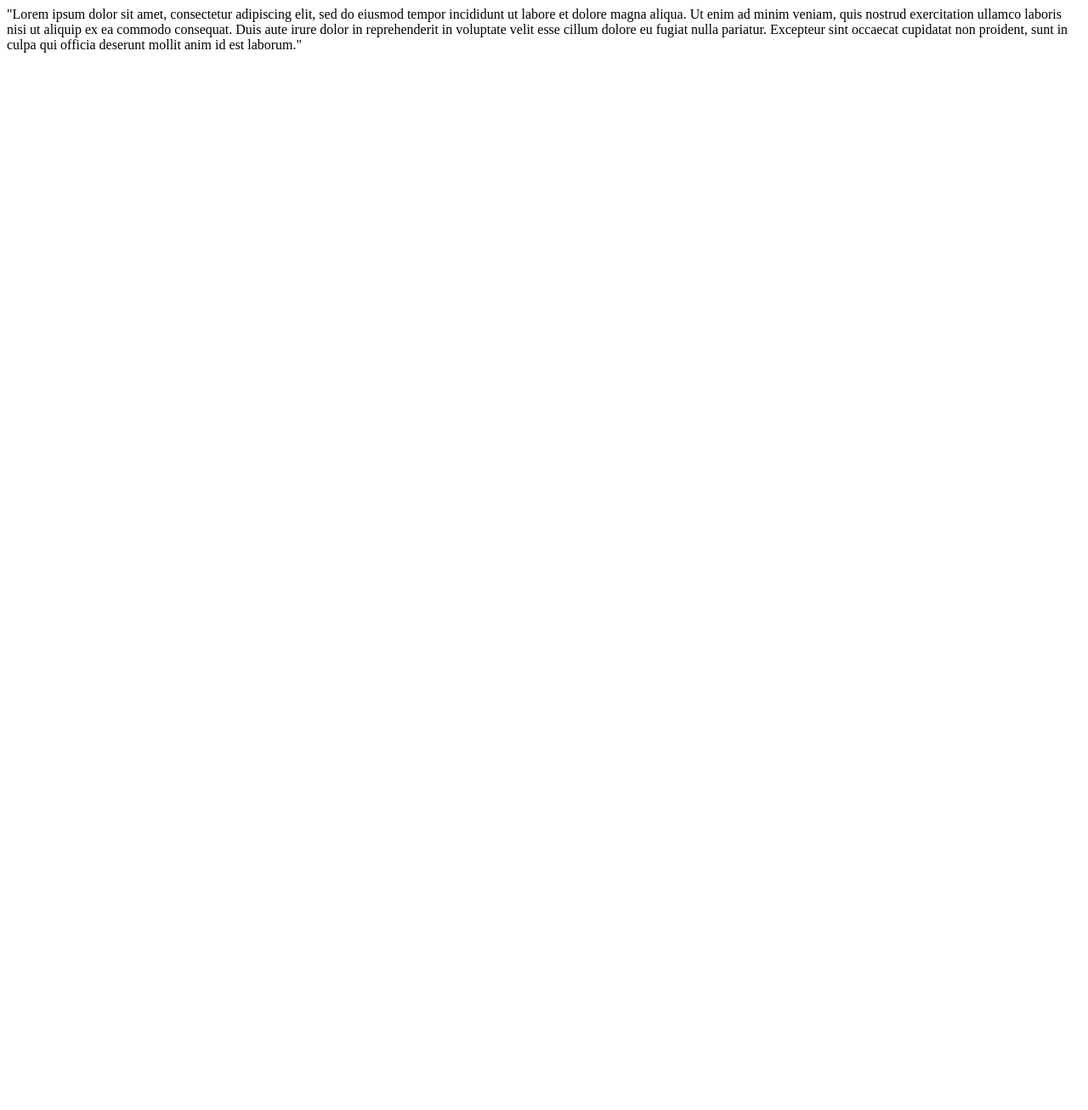
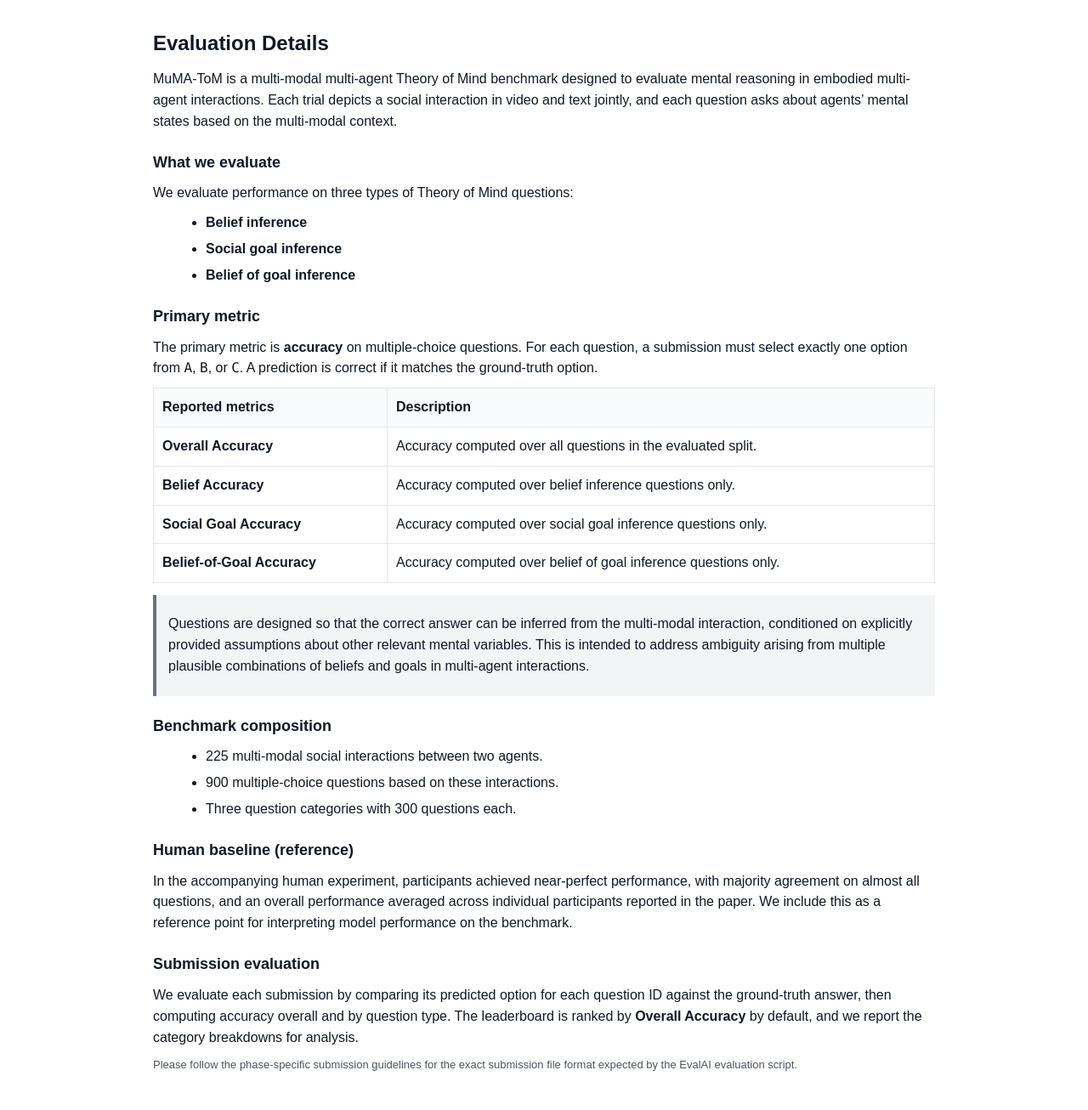
Before and after one commit to MichaelYesuyu/MuMA-ToM-Challenge, a Python web app: template templates/evaluation_details.html in a window 1280 px wide. Shown: the whole page at 85% size. Before the commit the page ends 62 px from the top, so only its background shows below. Run offline with Jinja, Linux system fonts and the light colour scheme; the template is opened without the code that fills it, so the values that code supplies are empty.

Commit message:
Create evaluation_details.html for MuMA-ToM benchmark

```diff
--- a/templates/evaluation_details.html
+++ b/templates/evaluation_details.html
@@ -1 +1,111 @@
-<p>"Lorem ipsum dolor sit amet, consectetur adipiscing elit, sed do eiusmod tempor incididunt ut labore et dolore magna aliqua. Ut enim ad minim veniam, quis nostrud exercitation ullamco laboris nisi ut aliquip ex ea commodo consequat. Duis aute irure dolor in reprehenderit in voluptate velit esse cillum dolore eu fugiat nulla pariatur. Excepteur sint occaecat cupidatat non proident, sunt in culpa qui officia deserunt mollit anim id est laborum."</p>
+<!DOCTYPE html>
+<html lang="en">
+<head>
+  <meta charset="utf-8" />
+  <meta name="viewport" content="width=device-width, initial-scale=1" />
+  <title>MuMA-ToM Evaluation Details</title>
+  <style>
+    body { font-family: Arial, Helvetica, sans-serif; line-height: 1.55; color: #111827; }
+    .container { max-width: 920px; margin: 0 auto; padding: 24px; }
+    h1 { font-size: 24px; margin: 0 0 12px; }
+    h2 { font-size: 18px; margin: 22px 0 10px; }
+    p { margin: 10px 0; }
+    ul { margin: 8px 0 12px 22px; }
+    li { margin: 6px 0; }
+    .callout { background: #f3f4f6; border-left: 4px solid #6b7280; padding: 12px 14px; margin: 14px 0; }
+    .mono { font-family: ui-monospace, SFMono-Regular, Menlo, Monaco, Consolas, "Liberation Mono", "Courier New", monospace; }
+    table { border-collapse: collapse; width: 100%; margin: 10px 0 6px; }
+    th, td { border: 1px solid #e5e7eb; padding: 10px; vertical-align: top; }
+    th { background: #f9fafb; text-align: left; }
+    .small { font-size: 13px; color: #4b5563; }
+  </style>
+</head>
+<body>
+  <div class="container">
+    <h1>Evaluation Details</h1>
+
+    <p>
+      MuMA-ToM is a multi-modal multi-agent Theory of Mind benchmark designed to evaluate mental reasoning in embodied
+      multi-agent interactions. Each trial depicts a social interaction in video and text jointly, and each question asks
+      about agents’ mental states based on the multi-modal context.
+    </p>
+
+    <h2>What we evaluate</h2>
+    <p>
+      We evaluate performance on three types of Theory of Mind questions:
+    </p>
+    <ul>
+      <li><strong>Belief inference</strong></li>
+      <li><strong>Social goal inference</strong></li>
+      <li><strong>Belief of goal inference</strong></li>
+    </ul>
+
+    <h2>Primary metric</h2>
+    <p>
+      The primary metric is <strong>accuracy</strong> on multiple-choice questions.
+      For each question, a submission must select exactly one option from <span class="mono">A</span>,
+      <span class="mono">B</span>, or <span class="mono">C</span>. A prediction is correct if it matches the ground-truth option.
+    </p>
+
+    <table>
+      <thead>
+        <tr>
+          <th>Reported metrics</th>
+          <th>Description</th>
+        </tr>
+      </thead>
+      <tbody>
+        <tr>
+          <td><strong>Overall Accuracy</strong></td>
+          <td>Accuracy computed over all questions in the evaluated split.</td>
+        </tr>
+        <tr>
+          <td><strong>Belief Accuracy</strong></td>
+          <td>Accuracy computed over belief inference questions only.</td>
+        </tr>
+        <tr>
+          <td><strong>Social Goal Accuracy</strong></td>
+          <td>Accuracy computed over social goal inference questions only.</td>
+        </tr>
+        <tr>
+          <td><strong>Belief-of-Goal Accuracy</strong></td>
+          <td>Accuracy computed over belief of goal inference questions only.</td>
+        </tr>
+      </tbody>
+    </table>
+
+    <div class="callout">
+      <p>
+        Questions are designed so that the correct answer can be inferred from the multi-modal interaction, conditioned on
+        explicitly provided assumptions about other relevant mental variables. This is intended to address ambiguity arising
+        from multiple plausible combinations of beliefs and goals in multi-agent interactions.
+      </p>
+    </div>
+
+    <h2>Benchmark composition</h2>
+    <ul>
+      <li>225 multi-modal social interactions between two agents.</li>
+      <li>900 multiple-choice questions based on these interactions.</li>
+      <li>Three question categories with 300 questions each.</li>
+    </ul>
+
+    <h2>Human baseline (reference)</h2>
+    <p>
+      In the accompanying human experiment, participants achieved near-perfect performance, with majority agreement on
+      almost all questions, and an overall performance averaged across individual participants reported in the paper.
+      We include this as a reference point for interpreting model performance on the benchmark.
+    </p>
+
+    <h2>Submission evaluation</h2>
+    <p>
+      We evaluate each submission by comparing its predicted option for each question ID against the ground-truth answer,
+      then computing accuracy overall and by question type. The leaderboard is ranked by <strong>Overall Accuracy</strong>
+      by default, and we report the category breakdowns for analysis.
+    </p>
+
+    <p class="small">
+      Please follow the phase-specific submission guidelines for the exact submission file format expected by the EvalAI evaluation script.
+    </p>
+  </div>
+</body>
+</html>
```
